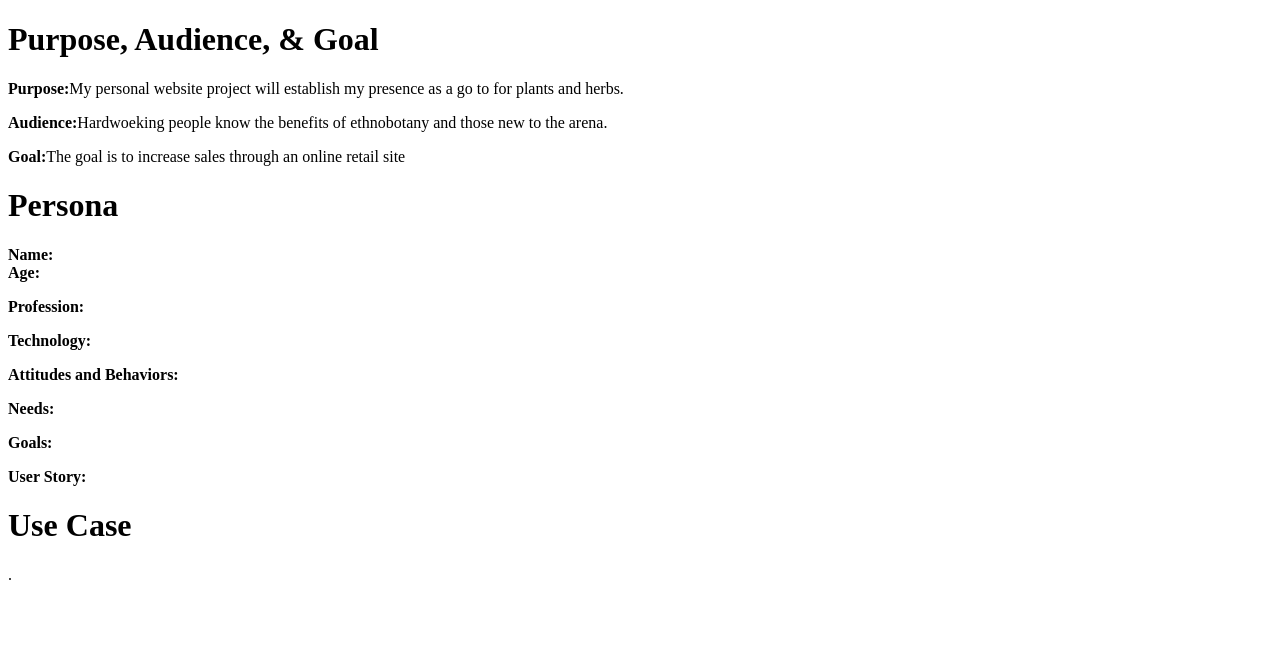
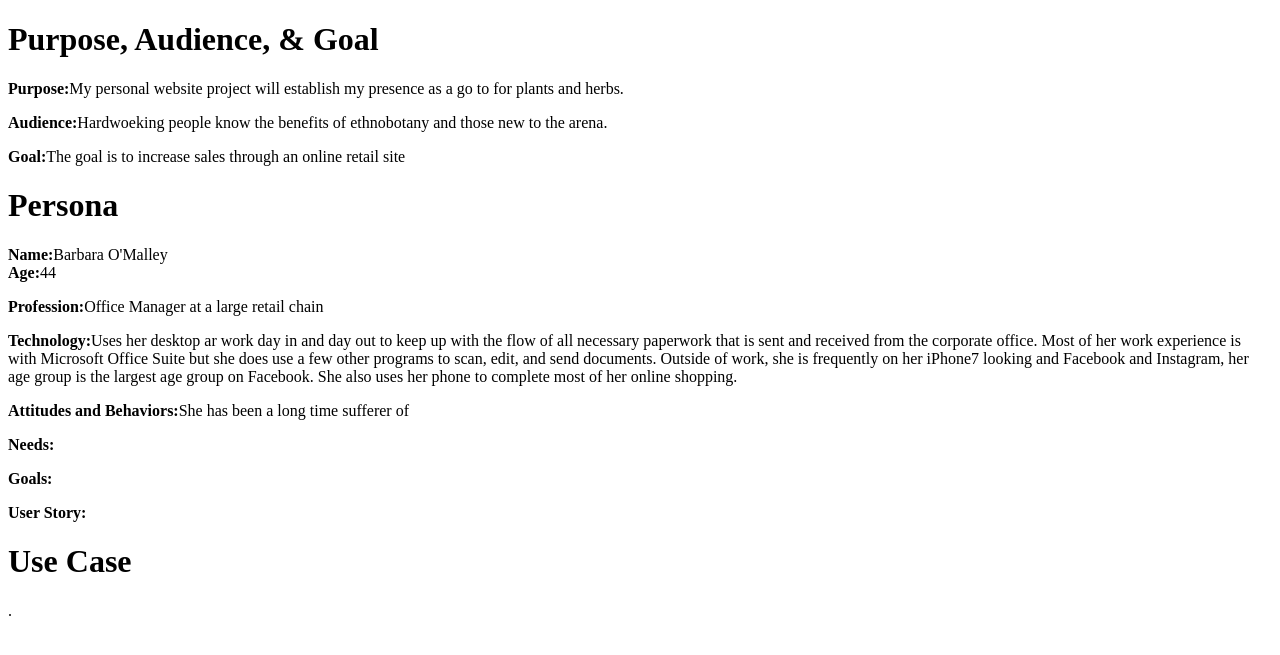
Before and after one commit to stevestonenm/stevestone-pwp, a PHP site: page /milestone-1.php in a window 1280 px wide. Shown: the top 655 px of the page. Run offline with PHP 8.4, Linux system fonts and the light colour scheme.

Commit message:
completed first 2 sections of persona

```diff
--- a/public_html/documentation/milestone-1.php
+++ b/public_html/documentation/milestone-1.php
@@ -9,11 +9,15 @@
 		<p><strong>Audience:</strong>Hardwoeking people know the benefits of ethnobotany and those new to the arena.</p>
 		<p><strong>Goal:</strong>The goal is to increase sales through an online retail site<p>
 		<h1>Persona</h1>
-		<p><strong>Name:</strong><br>
-			<strong>Age:</strong> <br></p>
-		<p><strong>Profession:</strong></p>
-		<p><strong>Technology:</strong></p>
-		<p><strong>Attitudes and Behaviors:</strong></p>
+		<p><strong>Name:</strong>Barbara O'Malley<br>
+			<strong>Age:</strong>44<br></p>
+		<p><strong>Profession:</strong>Office Manager at a large retail chain</p>
+		<p><strong>Technology:</strong>Uses her desktop ar work day in and day out to keep up with the flow of all
+			necessary paperwork that is sent and received from the corporate office.  Most of her work experience is with
+			Microsoft Office Suite but she does use a few other programs to scan, edit, and send documents. Outside of work,
+			she is frequently on her iPhone7 looking and Facebook and Instagram, her age group is the largest age group on
+			Facebook. She also uses her phone to complete most of her online shopping.</p>
+		<p><strong>Attitudes and Behaviors:</strong>She has been a long time sufferer of</p>
 		<p><strong>Needs:</strong></p>
 		<p><strong>Goals:</strong></p>
 		<p><strong>User Story:</strong></p>
```
